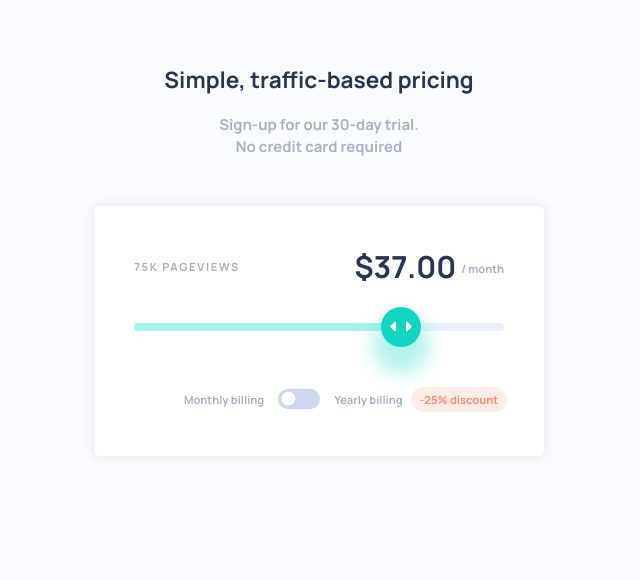
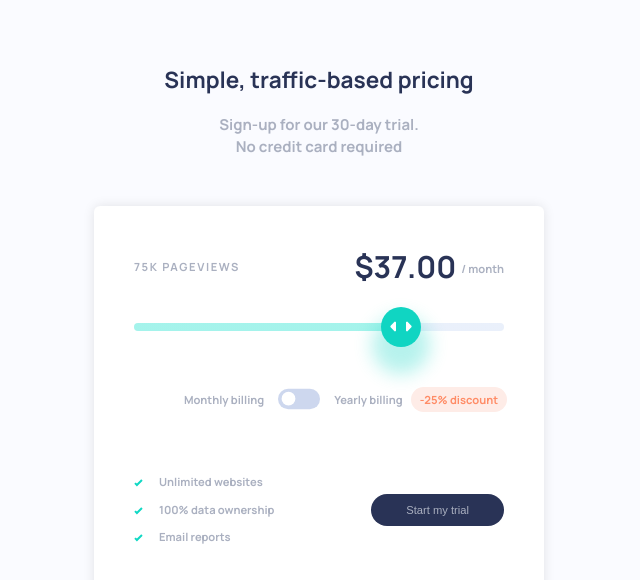
Before and after one commit to marsou001/interactive-pricing, a React (Create React App) app: page / in a window 1280 px wide. Shown: the top 580 px of the page, without its empty margins (321-961 px from the left). Built offline with nearby package versions, Linux system fonts and the light colour scheme.

Commit message:
feat: add benefits and submit button

```diff
--- a/src/components/PricingForm/PricingForm.tsx
+++ b/src/components/PricingForm/PricingForm.tsx
@@ -2,6 +2,7 @@ import { useState } from "react";
 import styled from "styled-components";
 import PricingFormCheckbox from "./PricingFormCheckbox/PricingFormCheckbox";
 import PricingFormSliderGrid from "./PricingFormSliderGrid/PricingFormSliderGrid";
+import PricingFormSubmit from "./PricingFormSubmit/PricingFormSubmit";
 
 const PricingFormContainer = styled.section`
     color: hsl(225, 15%, 71%);
@@ -44,6 +45,7 @@ function PricingCard(): JSX.Element {
                 handleChange={handleChange}
             />
             <PricingFormCheckbox isYearly={isYearly} handleClick={handleClick} />
+            <PricingFormSubmit />
         </PricingFormContainer>
     );
 }
--- /dev/null
+++ b/src/components/PricingForm/PricingFormSubmit/PricingFormSubmit.tsx
@@ -0,0 +1,36 @@
+import styled from "styled-components";
+import PricingFormSubmitBenefitsList from "./PricingFormSubmitBenefitsList/PricingFormSubmitBenefitsList";
+import PricingFormSubmitBenefitsListItem from "./PricingFormSubmitBenefitsListItem/PricingFormSubmitBenefitsListItem";
+import PricingFormSubmitButton from "./PricingFormSubmitButton/PricingFormSubmitButton";
+
+const PricingFormSubmitContainer = styled.div`
+    font-size: 0.7rem;
+    font-weight: 700;
+    margin-top: 2.9rem;
+    @media screen and (min-width: 500px) {
+        display: flex;
+        justify-content: space-between;
+        align-items: center;
+    }
+`;
+
+function PricingFormSubmit() {
+    return (
+        <PricingFormSubmitContainer>
+            <PricingFormSubmitBenefitsList>
+                <PricingFormSubmitBenefitsListItem>
+                    Unlimited websites
+                </PricingFormSubmitBenefitsListItem>
+                <PricingFormSubmitBenefitsListItem>
+                    100% data ownership
+                </PricingFormSubmitBenefitsListItem>
+                <PricingFormSubmitBenefitsListItem>
+                    Email reports
+                </PricingFormSubmitBenefitsListItem>
+            </PricingFormSubmitBenefitsList>
+            <PricingFormSubmitButton type="submit" value="Start my trial" />
+        </PricingFormSubmitContainer>
+    );
+}
+
+export default PricingFormSubmit;
--- /dev/null
+++ b/src/components/PricingForm/PricingFormSubmit/PricingFormSubmitBenefitsList/PricingFormSubmitBenefitsList.tsx
@@ -0,0 +1,12 @@
+import styled from "styled-components";
+
+const PricingFormSubmitBenefitsList = styled.ul`
+    list-style-type: none;
+    margin-bottom: 1.7rem;
+    padding-left: 0;
+    @media screen and (min-width: 500px) {
+        margin-bottom: 0;
+    }
+`;
+
+export default PricingFormSubmitBenefitsList;
--- /dev/null
+++ b/src/components/PricingForm/PricingFormSubmit/PricingFormSubmitBenefitsListItem/PricingFormSubmitBenefitsListItem.tsx
@@ -0,0 +1,24 @@
+import styled from "styled-components";
+import iconCheck from "../../../../images/icon-check.svg";
+
+const PricingFormSubmitBenefitsListItem = styled.li`
+    position: relative;
+    width: fit-content;
+    margin: auto;
+    padding-bottom: 0.8rem;
+    padding-left: 25px;
+    &::before {
+        content: "";
+        background-image: url(${iconCheck});
+        position: absolute;
+        top: 5px;
+        left: 0px;
+        width: 9px;
+        height: 8px;
+    }
+    @media screen and (min-width: 500px) {
+        margin: 0;
+    }
+`;
+
+export default PricingFormSubmitBenefitsListItem;
--- /dev/null
+++ b/src/components/PricingForm/PricingFormSubmit/PricingFormSubmitButton/PricingFormSubmitButton.tsx
@@ -0,0 +1,17 @@
+import styled from "styled-components";
+
+const PricingFormSubmitButton = styled.input`
+    font-size: inherit;
+    color: inherit;
+    background-color: hsl(227, 35%, 25%);
+    padding: 10px 35px;
+    border: none;
+    outline: none;
+    border-radius: 9999px;
+    cursor: pointer;
+    &:hover {
+        color: hsl(230, 100%, 99%);
+    }
+`;
+
+export default PricingFormSubmitButton;
```
